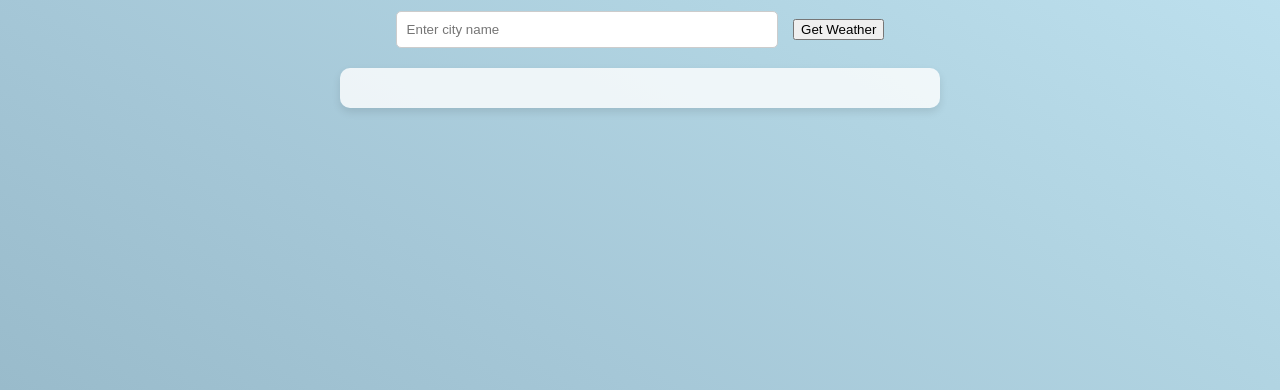
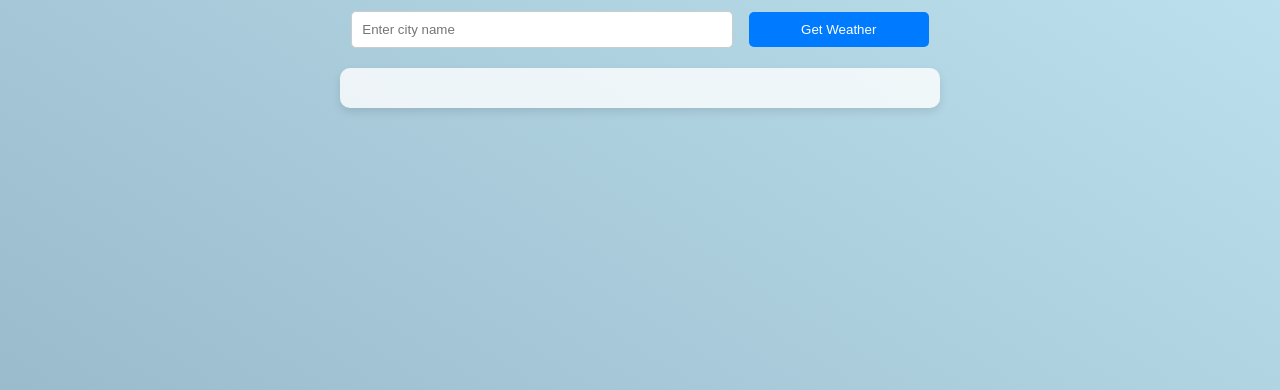
Before and after one commit to LAmollo/DOM_App, a plain HTML site: page index.html in a window 1280 px wide. Shown: the part 426-816 px from the top of the page. Drawn offline with Linux system fonts and the light colour scheme.

Commit message:
style btns

```diff
--- a/styles.css
+++ b/styles.css
@@ -45,3 +45,17 @@ body {
   border: 1px solid #ccc;
   width: 60%;
 }
+
+#submitBtn {
+    padding: 10px 20px;
+    border-radius: 5px;
+    background-color: #007bff; /* Blue button color */
+    color: #fff;
+    border: none;
+    cursor: pointer;
+    width: 30%; /* Adjust button width for smaller screens */
+}
+
+  #submitBtn:hover {
+    background-color: #0056b3; /* Darker blue color on hover */
+}
```
Lines whose indentation alone changed are shown as unchanged.
